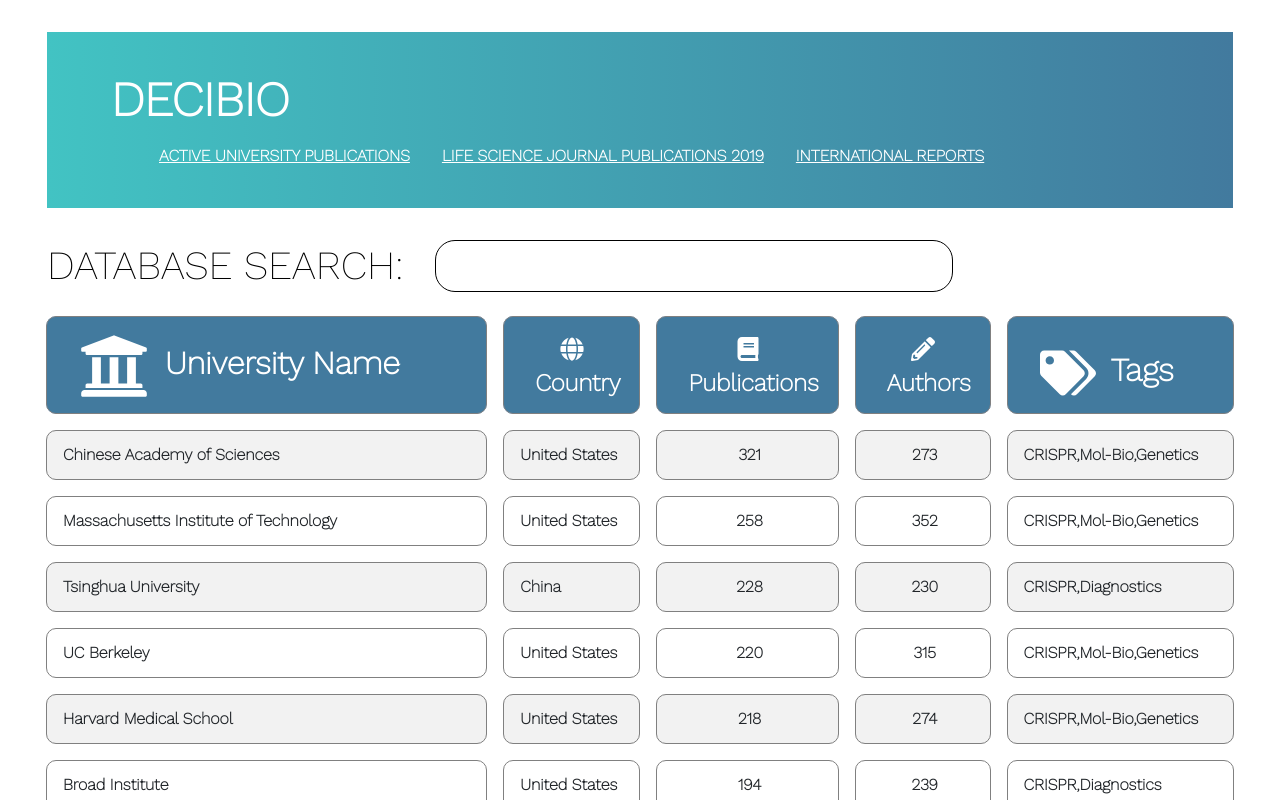
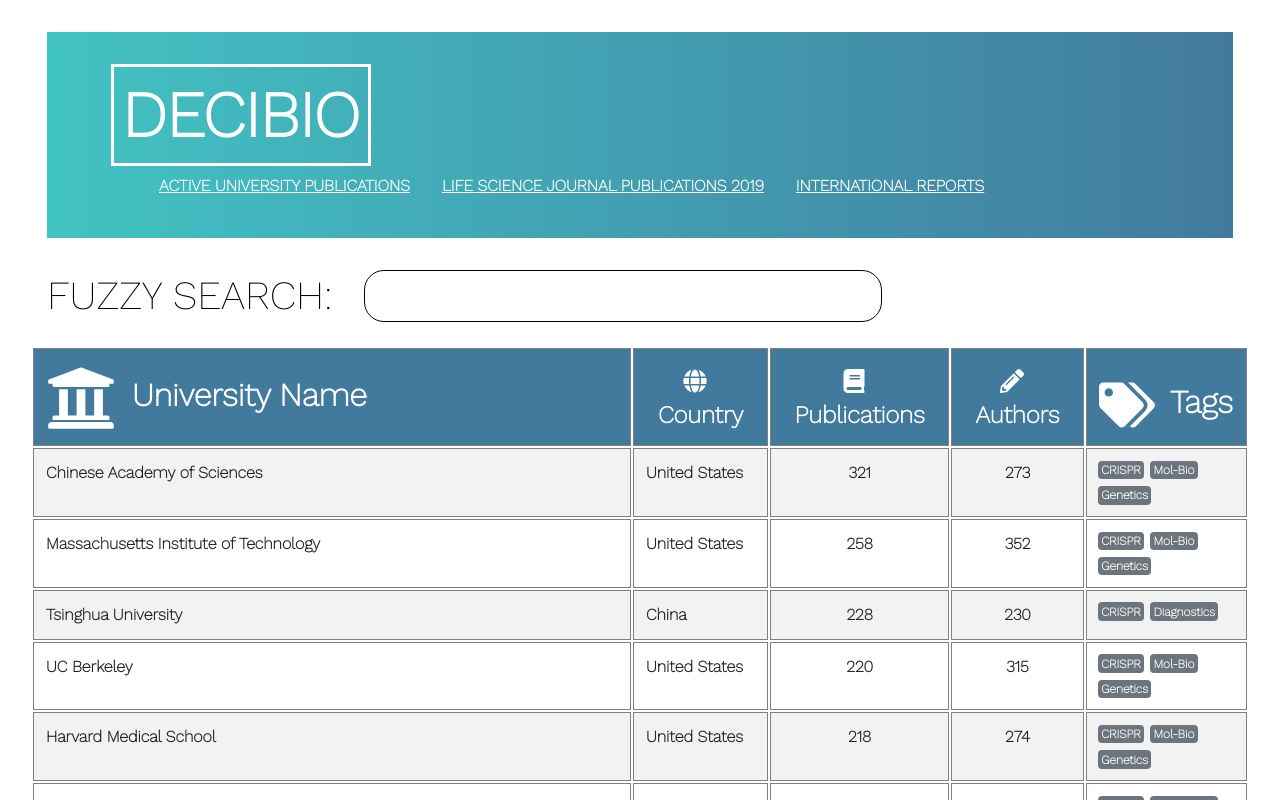
Before and after one commit to marbilher/decibio-form, a React (Create React App) app: page / in a window 1280 px wide. Shown: the top 800 px of the page. Built offline with nearby package versions, Linux system fonts and the light colour scheme; the HTML template or start-up script is replaced by a standard one.

Commit message:
better looking tags

```diff
--- a/src/App.css
+++ b/src/App.css
@@ -27,26 +27,36 @@
   border-radius: .5em;
 }
 
+.table-tags {
+  padding: .5rem !important;
+}
+
+.table-tag {
+  padding: .2rem !important;
+  margin: .2rem;
+}
+
 .search-text {
   color: black;
   /* background-color: #77B1EC; */
 }
 
 #RoundedTable {
-  border-radius: 5px;
+  /* border-radius: 5px; */
   border-collapse: separate;
+  padding:1rem;
 }
 
 #RoundedTable th {
   border: 1px solid gray;
-  border-radius: 10px;
-  padding-left: 1em;
+  /* border-radius: 10px; */
+  /* padding-left: 1em; */
 
 }
 #RoundedTable td {
   border: 1px solid gray;
-  border-radius: 10px;
-  padding-left: 1em;
+  /* border-radius: 10px; */
+  /* padding-left: 1em; */
 
 }
 
@@ -55,10 +65,10 @@
    opacity: .2 !important;
 }
 
-
+/*
 table {
   border-spacing: 1em;
-}
+} */
 
 .table-top {
   font-size:1.5rem;
@@ -83,15 +93,19 @@
 }
 
 td {
-  padding: 10px;
+  /* padding: 10px; */
 }
 th {
-  padding: 10px;
+  /* padding: 10px; */
 }
 
 .navbar-title {
   color:white;
-  font-size:3rem;
+  font-size:4rem;
+  border-style: solid;
+  border-width: .2rem;
+  padding-left: .5rem;
+  padding-right: .5rem;
 }
 
 .large-text {
--- a/src/App.js
+++ b/src/App.js
@@ -42,8 +42,7 @@
       const filtered = this.state.data.filter(
         item =>
           fuzzysearch(value, item.AccountName) ||
-          fuzzysearch(value, item.Country) ||
-          fuzzysearch(value, item.Tags)
+          fuzzysearch(value, item.Country)
       )
       this.setState({
         value,
@@ -57,14 +56,13 @@
   parseDatabase(incomingData){
     var values = Object.getOwnPropertyNames(incomingData).map(function(key) {
 
-      //collapse all arrays in each database object to be searched
+      // collapse all arrays in each database object to be searched
       var newKeys = Object.keys(incomingData[key]);
       for (var i = 0; i < newKeys.length; i++) {
           var val = incomingData[key][newKeys[i]];
-          if(Array.isArray(val)) {
+          if(Array.isArray(val) && [newKeys[i]] != "Tags") {
             val = val.toString();
             incomingData[key][newKeys[i]] = val;
-            //this converts the arrays
           }
       }
 
--- a/src/FormVariables.js
+++ b/src/FormVariables.js
@@ -1,5 +1,7 @@
 import React from 'react'
 import { FaBook, FaUniversity, FaTags, FaGlobe, FaPencilAlt } from 'react-icons/fa';
+import { WithContext as ReactTags } from 'react-tag-input';
+import { Badge } from 'reactstrap';
 
 
 export function fuzzysearch (needle, haystack) {
@@ -31,7 +33,7 @@
 
   export const SearchInput = ({value, onChange}) => (
     <div className="decibio-search nudge-right search ">
-    <h1 className='search-text text-uppercase'>Database search: &ensp;
+    <h1 className='search-text text-uppercase'>Fuzzy search: &ensp;
       <input
         className='round corner'
         type="text"
@@ -53,13 +55,15 @@
         <td data-title="Country" className='Country'>{Country}</td>
         <td data-title="PublicationCount" className='PublicationCount numeric'>{PublicationCount}</td>
         <td data-title="AuthorCount" className='AuthorCount numeric'>{AuthorCount}</td>
-        <td data-title="Tags" className='Tags'>{Tags}</td>
+        <td data-title="Tags" className='Tags table-tags'>
+        {Tags.map(tag => <Badge className='table-tag'>{tag}</Badge>)}
+          </td>
     </tr>
   )
 
   export const NavBar = () => (
   <nav className="navbar-expand-lg decibio-navbar">
-  <a className="navbar-title text-uppercase" href="#">Decibio</a>
+  <a className="navbar-title text-uppercase" >Decibio</a>
   <button className="navbar-toggler" type="button" data-toggle="collapse" data-target="#navbarText" aria-controls="navbarText" aria-expanded="false" aria-label="Toggle navigation">
     <span className="navbar-toggler-icon"></span>
   </button>
```
